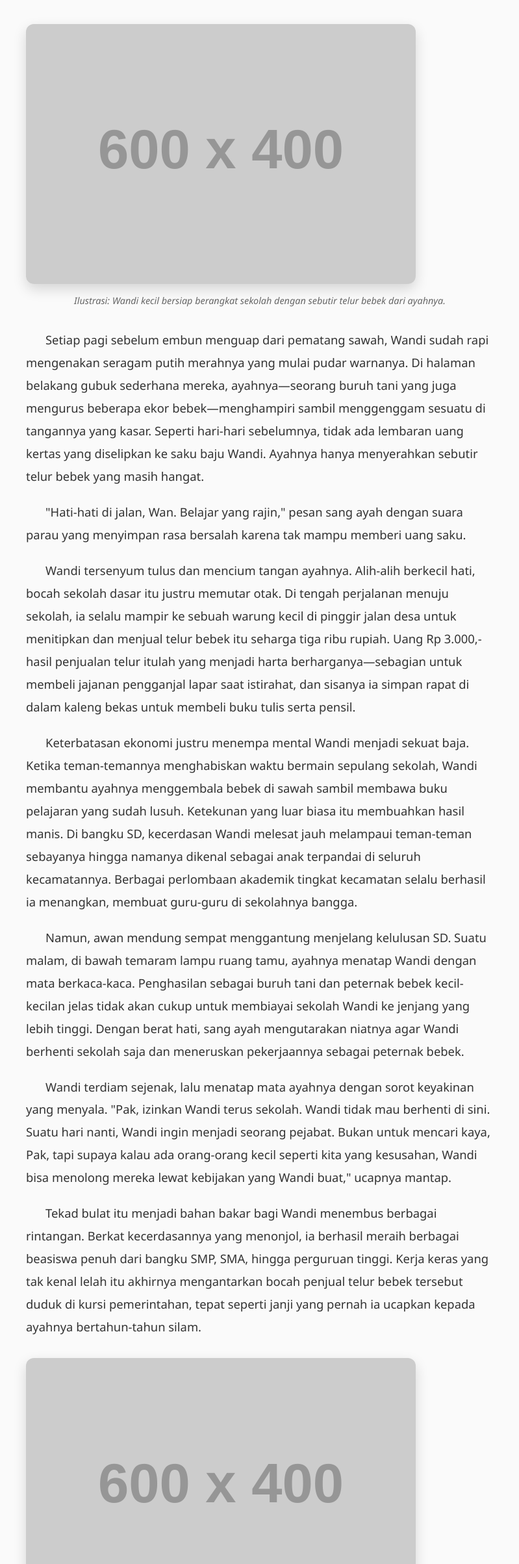
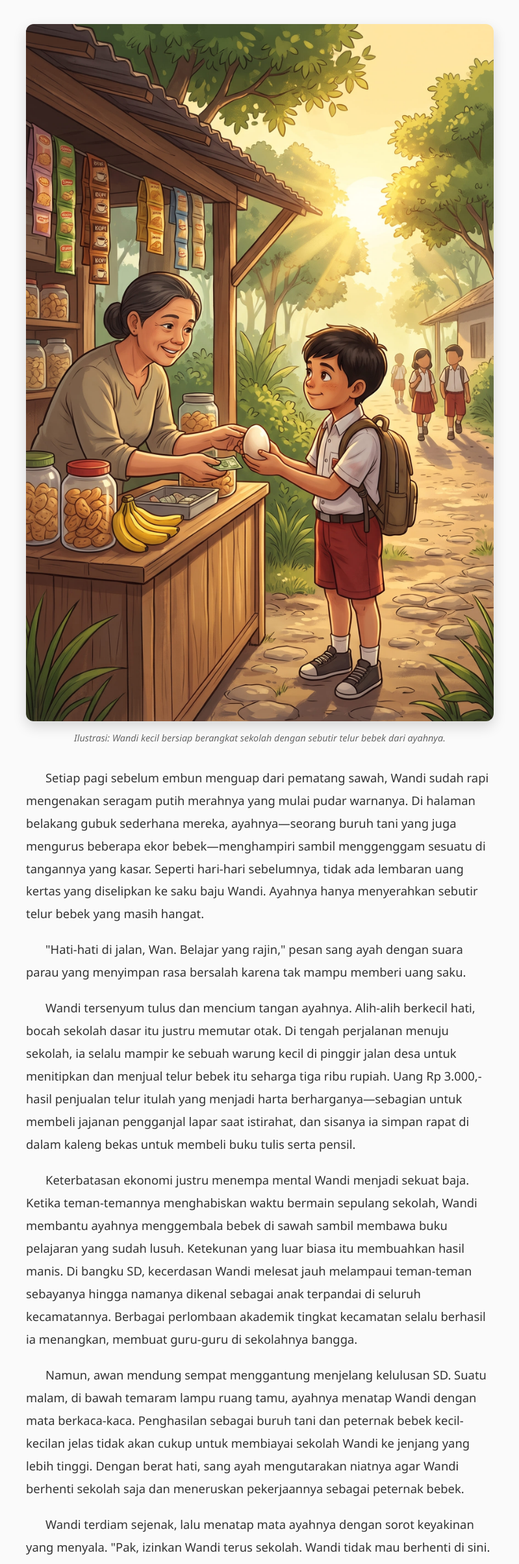
Before and after one commit to sdnkaranganyar02/p, a plain HTML site: page buku-5.html in a window 1280 px wide. Shown: the part 376-2783 px from the top of the page at 65% size, without its empty margins (240-1039 px from the left). Drawn offline with nearby package versions, Linux system fonts and the light colour scheme; placeholder pictures from the web are drawn by us.

Commit message:
Update buku-5.html

```diff
--- a/buku-5.html
+++ b/buku-5.html
@@ -37,7 +37,7 @@
         <div class="reading-content">
           <figure class="reading-figure">
             <!-- Sesuaikan nama file gambar Owi kamu di sini -->
-            <img src="assets/wandi-2.jpg" alt=" Wandi kecil bersiap berangkat sekolah dengan sebutir telur bebek dari ayahnya" onerror="this.src='https://via.placeholder.com/600x400?text=Gambar+Belum+Ada'">
+            <img src="assets/wandi-2.jpeg" alt=" Wandi kecil bersiap berangkat sekolah dengan sebutir telur bebek dari ayahnya" onerror="this.src='https://via.placeholder.com/600x400?text=Gambar+Belum+Ada'">
             <figcaption>Ilustrasi:  Wandi kecil bersiap berangkat sekolah dengan sebutir telur bebek dari ayahnya.</figcaption>
           </figure>
 
@@ -55,7 +55,7 @@
 
           <p>Tekad bulat itu menjadi bahan bakar bagi Wandi menembus berbagai rintangan. Berkat kecerdasannya yang menonjol, ia berhasil meraih berbagai beasiswa penuh dari bangku SMP, SMA, hingga perguruan tinggi. Kerja keras yang tak kenal lelah itu akhirnya mengantarkan bocah penjual telur bebek tersebut duduk di kursi pemerintahan, tepat seperti janji yang pernah ia ucapkan kepada ayahnya bertahun-tahun silam.</p>          <figure class="reading-figure">
             <!-- Sesuaikan nama file gambar Owi kamu di sini -->
-            <img src="assets/wandi-3.jpg" alt="Wandi kecil menerima telur dari ayahnya" onerror="this.src='https://via.placeholder.com/600x400?text=Gambar+Belum+Ada'">
+            <img src="assets/wandi-3.jpeg" alt="Wandi kecil menerima telur dari ayahnya" onerror="this.src='https://via.placeholder.com/600x400?text=Gambar+Belum+Ada'">
             <figcaption>Ilustrasi: Wandi kecil menerima telur dari ayahnya.</figcaption>
           </figure>
 <p>Kini, Wandi telah menjadi seorang pejabat daerah yang sangat disegani dan dicintai oleh masyarakat di lingkungannya. Jabatan tidak pernah membuatnya lupa akan aroma lumpur sawah dan hangatnya telur bebek di masa kecil. Setiap kali mendengar ada anak dari keluarga kurang mampu yang terancam putus sekolah karena ketiadaan biaya, Wandi segera turun tangan. Ia mengoptimalkan seluruh kebijakan pemerintah, mulai dari jalur beasiswa hingga bantuan dana pendidikan, memastikan tidak ada satu pun anak di wilayahnya yang terpaksa mengubur mimpi karena kemiskinan.</p>
```
